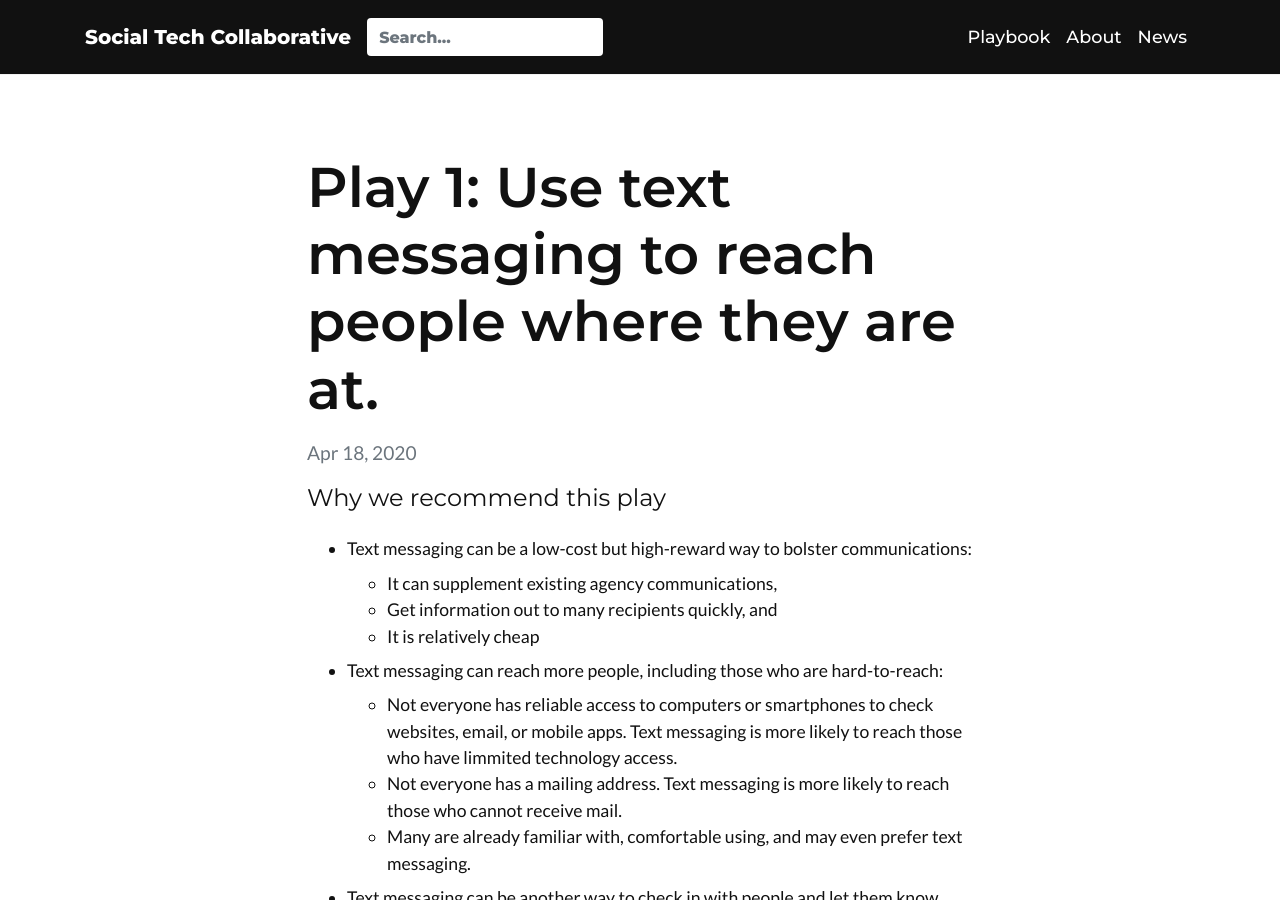
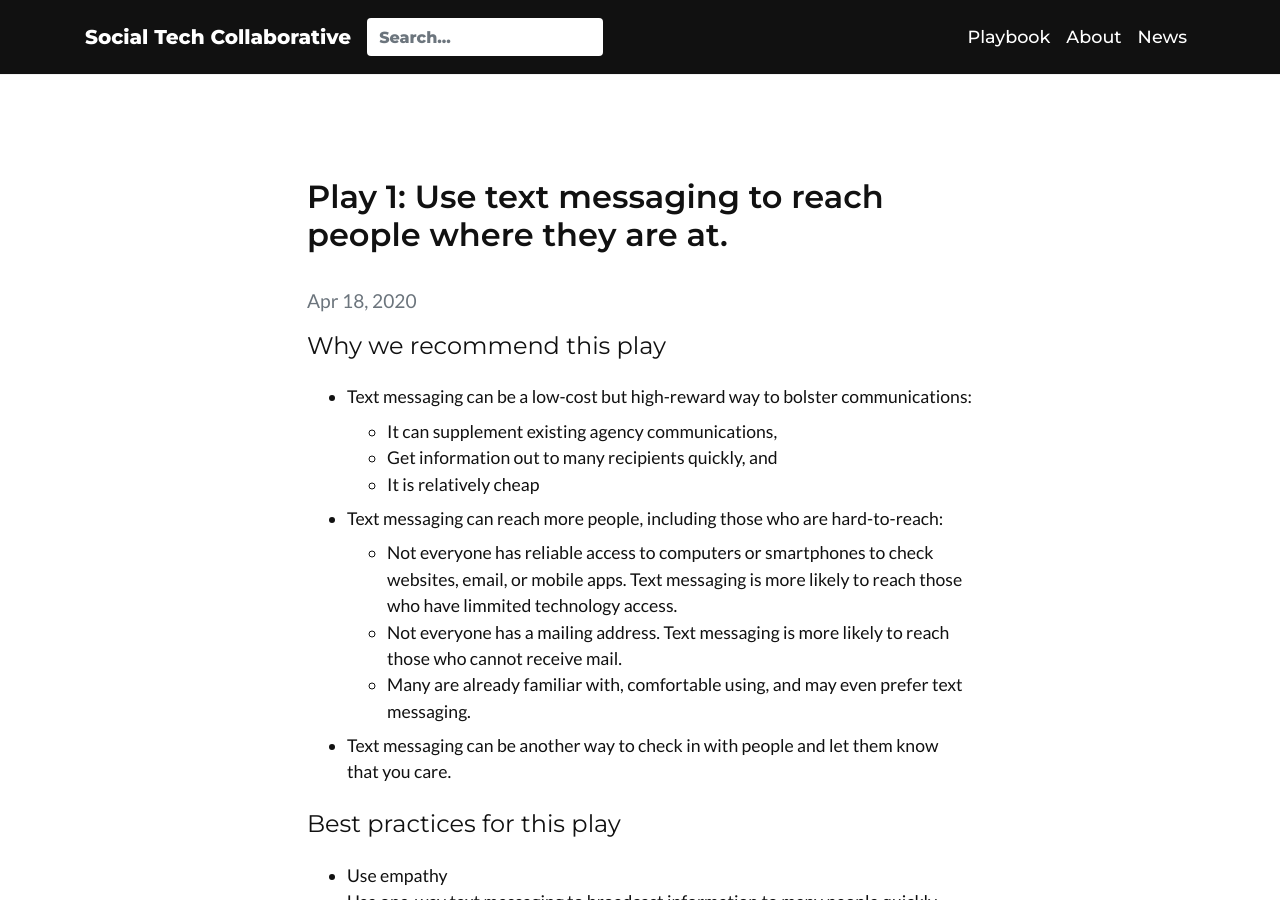
Before and after one commit to Social-Tech-Collab/socialtechcollaborative, a Jekyll site: the page built from _posts/2020-04-18-play-1.md, in a window 1280 px wide and 900 px high. Built offline with Jekyll 4.4.1, drawn with Linux system fonts in a browser that asks for light colours; nearby versions of some CDN libraries; some web fonts are replaced.

Commit message:
switch to h2 for mobile readability

```diff
--- a/_layouts/post.html
+++ b/_layouts/post.html
@@ -14,9 +14,9 @@ layout: default
 
     			<div class="card-body">
 
-    				<h1 class="display-4">
+    				<h2>
     				    {{page.title}}
-                    </h1>
+                    </h2>
 
                     <small class="text-muted d-block mb-3">
                         {% unless page.metadate == "hide" %}
```
